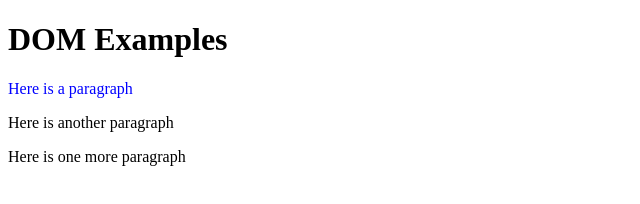
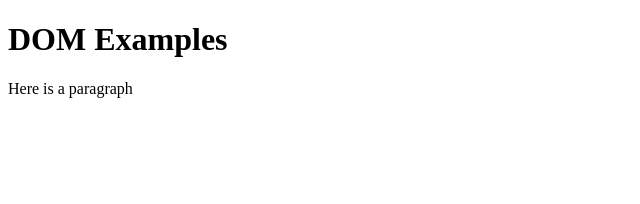
Before and after one commit to alphadev97/B2A-5282727478, a plain HTML site: page 5-dom.html in a window 1280 px wide. Shown: the whole page, without its empty margins (0-640 px from the left). Drawn offline with Linux system fonts and the light colour scheme.

Commit message:
Update 5-dom.html

```diff
--- a/5-dom.html
+++ b/5-dom.html
@@ -5,11 +5,11 @@
     <meta http-equiv="X-UA-Compatible" content="IE=edge" />
     <meta name="viewport" content="width=device-width, initial-scale=1.0" />
     <title>DOM Examlples</title>
-    <style>
+    <!-- <style>
       .blue {
         color: blue;
       }
-    </style>
+    </style> -->
   </head>
   <body>
     <h1>DOM Examples</h1>
@@ -41,10 +41,23 @@
 
     <!-- Inner HTML -->
 
-    <div id="special">
+    <!-- <div id="special">
       <p>Here is a paragraph</p>
       <p>Here is another paragraph</p>
       <p>Here is one more paragraph</p>
+    </div> -->
+
+    <!-- <form>
+      <label><input type="checkbox" /> YES!</label>
+    </form> -->
+
+    <!-- <div>
+      <p>This is the first paragraph on the page.</p>
+    </div> -->
+
+    <div>
+      <p>Here is a paragraph</p>
+      <p>Remove this paragraph</p>
     </div>
 
     <script>
@@ -87,8 +100,28 @@
 
       // className
 
-      var firstPara = document.querySelector("p");
-      firstPara.className = "blue";
+      //   var firstPara = document.querySelector("p");
+      //   firstPara.className = "blue";
+
+      //   setAttribute
+
+      //   var myCheckbox = document.querySelector("input");
+      //   myCheckbox.setAttribute("checked", "checked");
+
+      // Creating elements and text nodes
+
+      //   var myTag = document.createElement("p");
+      //   var myText = document.createTextNode("Here is a new paragraph.");
+
+      //   myTag.appendChild(myText);
+
+      //   var myDiv = document.querySelector("div");
+      //   myDiv.appendChild(myTag);
+
+      // Removing Elements
+
+      var myDiv = document.querySelector("div");
+      myDiv.removeChild(myDiv.children[1]);
     </script>
   </body>
 </html>
```
